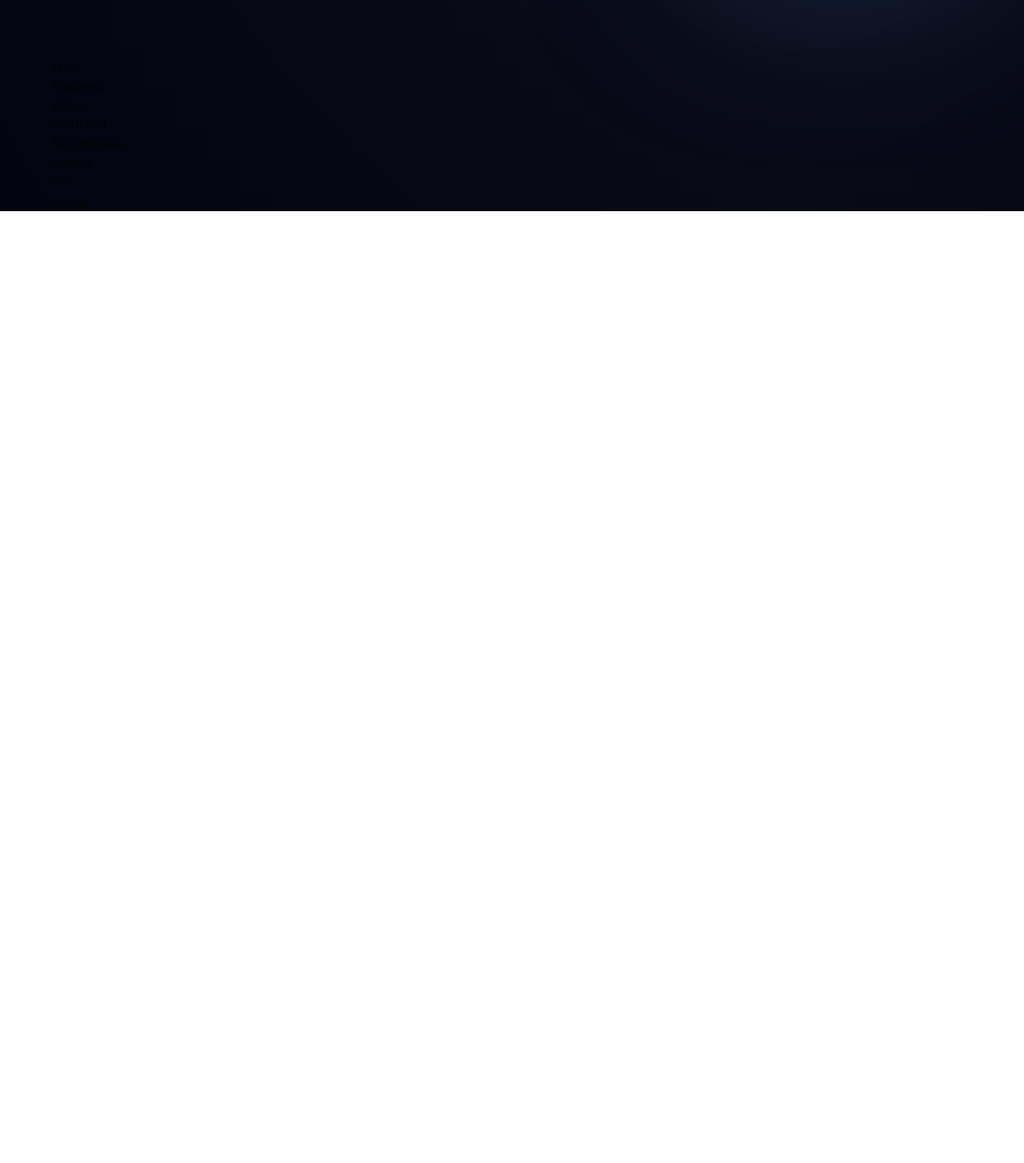
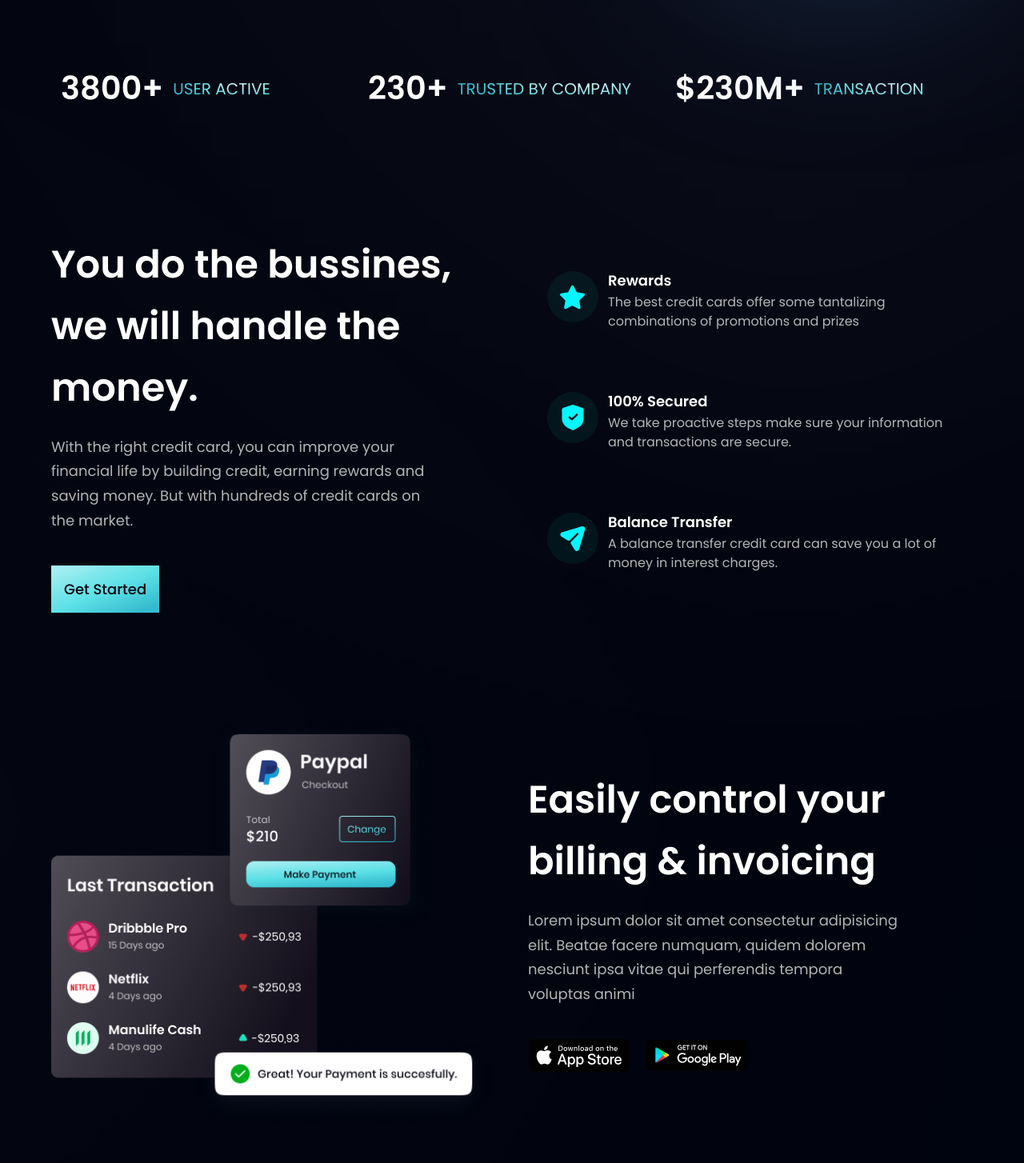
Before and after one commit to NorbertoRubulotta/CreditBank, a React (Vite) app: page / in a window 1280 px wide. Shown: the part 716-2170 px from the top of the page at 80% size. Before the commit the page ends 980 px from the top, so only its background shows below. Built offline with nearby package versions, Linux system fonts and the light colour scheme.

Commit message:
Stats, Billing, Bussines components done

```diff
--- a/src/components/Billing.jsx
+++ b/src/components/Billing.jsx
@@ -1,9 +1,23 @@
-import React from 'react'
+import { apple,bill, google } from "../assets"
+import styles, {layout} from "../style"
+const Billing = () =>
+   (
+    <section id="product" className={`${layout.sectionReverse}`}>
+      <div  className={layout.sectionImgReverse}>
+        <img src={bill} alt="billing" className="w-[100%] h-[100%] relative z-[5]" />
+        <div className="white__gradient absolute z-[3] -left-1/2 top-0 w-[50%] h-[50%] rounded-full" />
+        <div className="white__pink absolute z-[0] -left-1/2 bottom-0 w-[50%] h-[50%] rounded-full" />
+      </div>
+      <div className={layout.sectionInfo}>
+        <h2 className={styles.heading2}>Easily control your <br className="sm:block hidden" /> billing & invoicing</h2>
+        <p className={`${styles.paragraph} max-w-[470px] mt-5`}>Lorem ipsum dolor sit amet consectetur adipisicing elit. Beatae facere numquam, quidem dolorem nesciunt ipsa vitae qui perferendis tempora voluptas animi</p>
+        <div className="flex flex-row flex-wrap sm:mt-10 mt-6">
+<img src={apple} alt="App_Store" className="w-[128px] h-[42px] object-contain mr-5 cursor-pointer"/>
+<img src={google} alt="Google_Play_Store" className="w-[128px] h-[42px] object-contain cursor-pointer"/>
+        </div>
+      </div>
+      </section>
+  )
 
-const Billing = () => {
-  return (
-    <div>Billing</div>
-  )
-}
 
 export default Billing
--- a/src/components/Business.jsx
+++ b/src/components/Business.jsx
@@ -1,8 +1,37 @@
-import React from 'react'
+import { features } from "../constants"
+import styles,{layout} from '../style.js'
+import Button from "./Button.jsx"
 
+const FeatureCard = ({icon, title, content, index})  => (
+<div className={`flex flex-row p-6 rounded-[20px] ${index !== features.length - 1 ? "mb-6" : "mb-0"} feature-card`}>
+<div className={`w-[64px] h-[64px] rounded-full ${styles.flexCenter} bg-dimBlue`}>
+  <img src={icon} alt="icon" className="w-[50%] h-[50%] object-contain"/>
+</div>
+<div className="flex-1 flex flex-col ml-3">
+  <h4 className="font-poppins font-semibold text-white text-[18px] leading-[23px] mb-1">
+    {title}
+  </h4>
+  <p className="font-poppins font-normal text-dimWhite text-[16px] leading-[24px] mb-1">
+    {content}
+  </p>
+
+</div>
+</div>
+)
 const Business = () => {
   return (
-    <div>Business</div>
+    <section id="features" className={layout.section}>
+      <div className={layout.sectionInfo}>
+        <h2 className={styles.heading2}>You do the bussines,<br className="sm:block hidden" /> we will handle the money.</h2>
+        <p className={`${styles.paragraph} max-w-[470px] mt-5`}>With the right credit card, you can improve your financial life by building credit, earning rewards and saving money. But with hundreds of  credit cards on the market.</p>
+      <Button styles="mt-10"/>
+      </div>
+      <div className={`${layout.sectionImg} flex-col`}>
+        {features.map((feature, index)=>(
+         <FeatureCard key={feature.id} {...feature} index={index}/>
+        ))}
+      </div>
+    </section>
   )
 }
 
--- a/src/components/Button.jsx
+++ b/src/components/Button.jsx
@@ -1,8 +1,8 @@
 import React from 'react'
 
-const Button = () => {
+const Button = ({styles}) => {
   return (
-    <div>Button</div>
+    <button type='button' className={`py-4 px-4 bg-blue-gradient font-poppins font-medium text-[18px] text-primary outline-none ${styles}`}>Get Started</button>
   )
 }
 
--- a/src/components/CardDeal.jsx
+++ b/src/components/CardDeal.jsx
@@ -1,9 +1,12 @@
-import React from 'react'
+import { card } from "../assets"
+import styles, {layout} from "../style"
+import Button from "./Button"
+const CardDeal = () =>
+   (
+    <section>
 
-const CardDeal = () => {
-  return (
-    <div>CardDeal</div>
+    </section>
   )
-}
+
 
 export default CardDeal
--- a/src/components/Stats.jsx
+++ b/src/components/Stats.jsx
@@ -1,10 +1,17 @@
 import { stats } from "../constants"
 import styles from "../style"
 
-const Stats = () => {
-  return (
-    <div>Stats</div>
+const Stats = () =>
+   (
+    <section className={`${styles.flexCenter} flex-row flex-wrap sm:mb-20 mb-6`}>
+      {stats.map((stat)=>(
+      <div key={stat.id} className={`flex-1 flex justify-start items-center flex-row m-3`}>
+        <h4 className="font-poppins font-semibold xs:text-[40px] text-[30px] xs:leading-[53px] leading-[43px] text-white">{stat.value}</h4>
+        <p className="font-poppins font-normal xs:text-[20px] text-[15px] xs:leading-[26px] leading-[21px] text-gradient uppercase ml-3">{stat.title}</p>
+      </div>
+      ))}
+    </section>
   )
-}
+
 
 export default Stats
```
